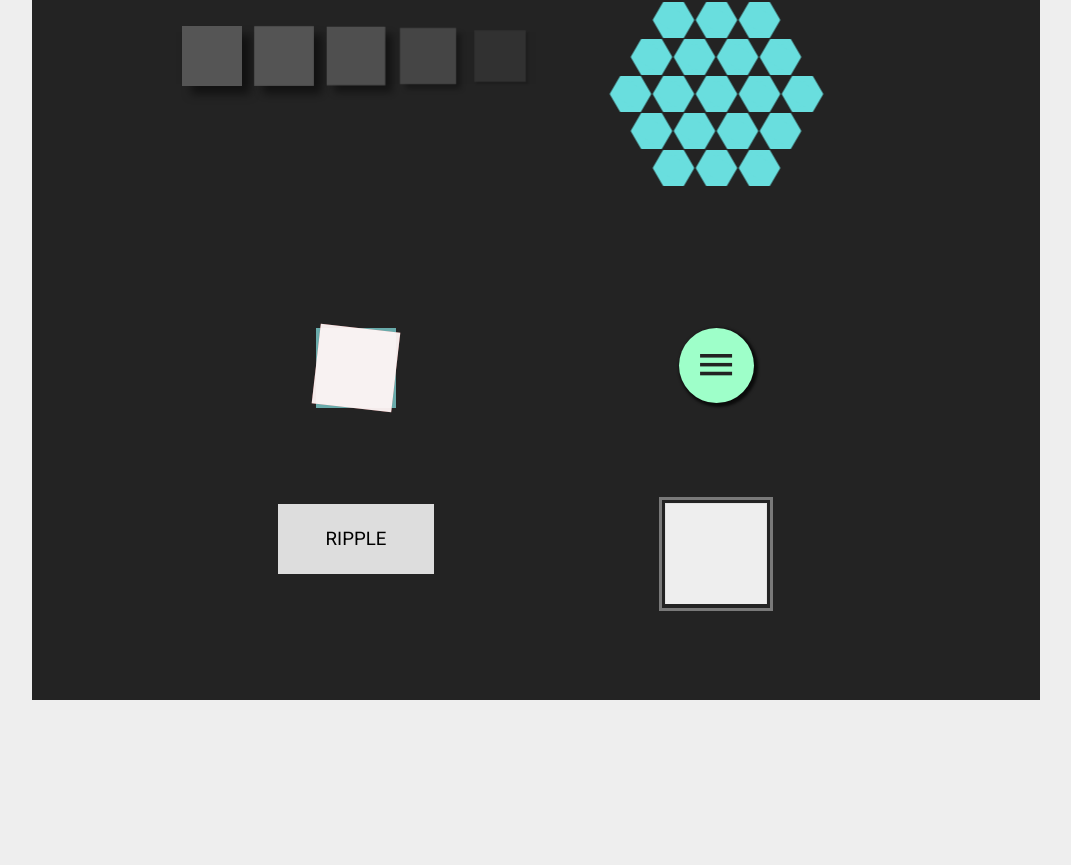
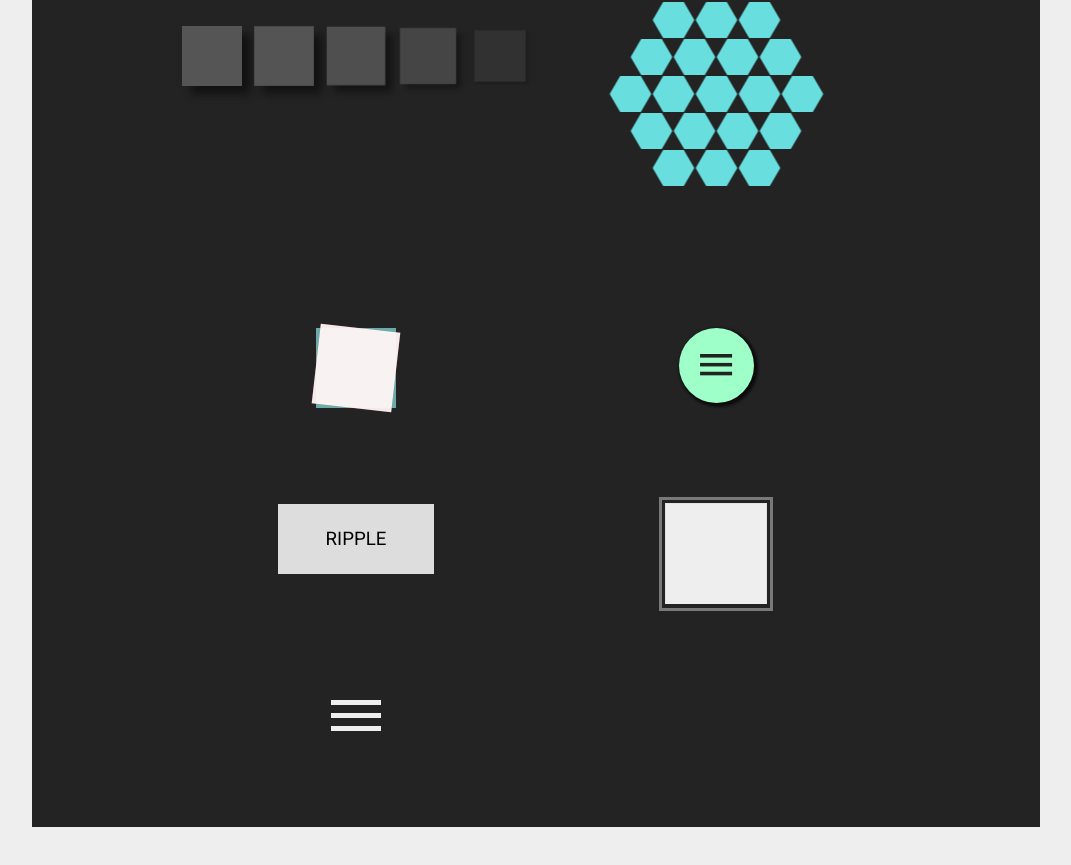
Before and after one commit to Timothylawler/playground, a React (Create React App) app: page / in a window 1280 px wide. Shown: the part 483-1348 px from the top of the page, without its empty margins (104-1175 px from the left). Before the commit the page ends 1183 px from the top, so only its background shows below. Built offline with nearby package versions, Linux system fonts and the light colour scheme.

Commit message:
popout menu

```diff
--- a/src/components/firstSection/firstSection.js
+++ b/src/components/firstSection/firstSection.js
@@ -10,7 +10,8 @@ import {
   RotatingBox,
   ButtonMenu,
   RippleButton,
-  Alert
+  Alert,
+  PopoutMenu
 } from '../';
 import './firstSection.css';
 class FirstSection extends Component {
@@ -66,6 +67,9 @@ class FirstSection extends Component {
           <div className="item">
             <Alert />
           </div>
+          <div className="item">
+            <PopoutMenu />
+          </div>
         </div>
       </div>
     );
--- a/src/components/hamburger-cross/hamburger-cross.js
+++ b/src/components/hamburger-cross/hamburger-cross.js
@@ -15,13 +15,24 @@ class HamburgerCrossComponent extends Component {
   }
 
   onClick = (evt) => {
-    this.setState({
-      active: !this.state.active
-    })
+    if(this.props.active === undefined){
+      this.setState({
+        active: !this.state.active
+      });
+    }
+    if(this.props.onClick){
+      this.props.onClick();
+    }
   }
 
   render() {
-    const {active} = this.state;
+    let active = false;
+    if(this.props.active != undefined){
+      active = this.props.active;
+    }
+    else{
+      active = this.state.active;
+    }
     return (
       <div className="hamburger-cross" onClick={this.onClick}>
         <span className={active? "bar hide": "bar"}></span>
--- a/src/components/index.js
+++ b/src/components/index.js
@@ -14,3 +14,4 @@ export { RotatingBox } from './rotating-box/rotating-box';
 export { ButtonMenu } from './button-menu/button-menu';
 export { RippleButton } from './ripple-button/ripple-button';
 export { Alert } from './alert/alert';
+export { PopoutMenu } from './popout-menu/popout-menu';
--- /dev/null
+++ b/src/components/popout-menu/popout-menu.js
@@ -0,0 +1,69 @@
+import React, { Component } from 'react';
+import {
+  HamburgerCross
+} from '../';
+import './popout-menu.css';
+class PopoutMenuComponent extends Component {
+  state = {
+    isOpen: false,
+    activeItem: 0
+  }
+  constructor(props){
+    super(props);
+    this._handleHamburgerClick = this._handleHamburgerClick.bind(this);
+  }
+
+  componentDidMount() {
+
+  }
+
+  _getMenuClassName() {
+    let classname = "popout ";
+    if(!this.state.isOpen){
+      classname += "hidden ";
+    }
+    return classname;
+  }
+
+  _getItemClassName(index){
+    let classname = "popout-item ";
+    if(this.state.activeItem === index){
+      classname += " active";
+    }
+    return classname;
+  }
+
+  _handleHamburgerClick(){
+    this.setState(prevState =>({
+      isOpen: !prevState.isOpen
+    }))
+  }
+
+  _handlemenuItemClick = (index) => {
+    this.setState({
+      activeItem: index,
+      isOpen: false
+    })
+  }
+
+  render() {
+    return (
+      <div className="popout-menu">
+        <HamburgerCross active={this.state.isOpen} onClick={this._handleHamburgerClick}/>
+        <ul className={this._getMenuClassName()}>
+          <li className={this._getItemClassName(0)} onClick={() => this._handlemenuItemClick(0)}>
+            Item 1
+          </li>
+          <li className={this._getItemClassName(1)} onClick={() => this._handlemenuItemClick(1)}>
+            Item 2
+          </li>
+          <li className={this._getItemClassName(2)} onClick={() => this._handlemenuItemClick(2)}>
+            Item 3
+          </li>
+        </ul>
+      </div>
+    );
+  }
+}
+const PopoutMenu = PopoutMenuComponent;
+export {PopoutMenu};
--- /dev/null
+++ b/src/components/popout-menu/popout-menu.scss
@@ -0,0 +1,57 @@
+
+.popout-menu{
+  display: flex;
+  justify-content: center;
+  position: relative;
+  ul{
+    list-style: none;
+    margin: 0;
+    padding: 0;
+    position: absolute;
+    left: 0;
+    pointer-events: all;
+
+    &.hidden{
+      pointer-events: none;
+      li{
+        opacity: 0;
+        transform: translateX(-100%);
+      transition: transform 250ms ease-out, opacity 250ms;
+      }
+    }
+    li{
+      background-color: transparent;
+      border: 2px solid #333;
+      padding: 24px 64px;
+      margin: 8px 0px;
+      cursor: pointer;
+      opacity: 1;
+      transform: translateX(0);
+      transition: transform 500ms ease-out, opacity 400ms;
+
+      &:hover{
+        background-color: #333;
+      }
+
+      &.active{
+        background-color: #333;
+      }
+
+      &:nth-child(1){
+        margin-top: 0;
+      }
+
+      &:nth-child(2){
+        transition-delay: 150ms;
+      }
+
+      &:nth-child(3){
+        transition-delay: 300ms;
+      }
+
+      &:last-child(){
+        margin-bottom: 0;
+      }
+    }
+  }
+}
```
